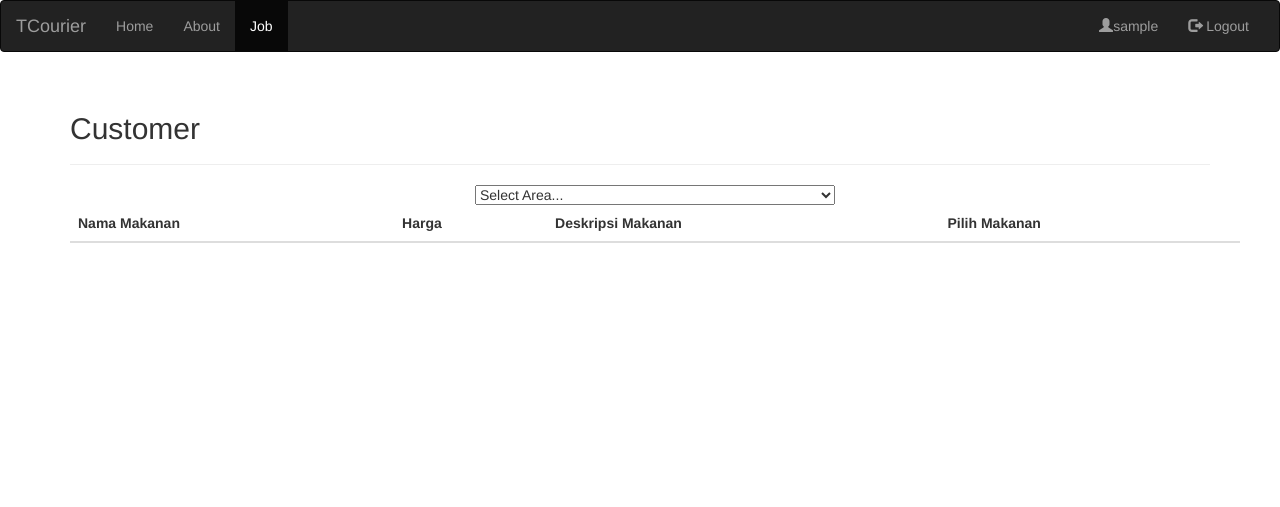
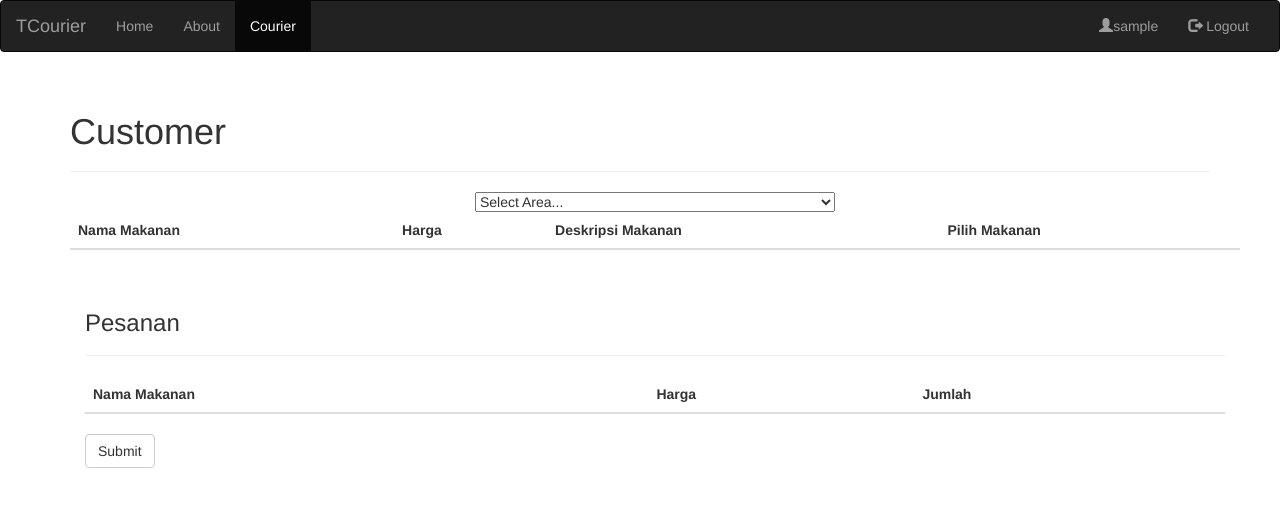
Before and after one commit to 2018-PemrogramanWeb-D/tugas7-fp-tcourier, a PHP site: page /Customer.php in a window 1280 px wide. Shown: the top 507 px of the page. Run offline with PHP 8.4, Linux system fonts and the light colour scheme; the visitor is signed in with stand-in values (Sample User, id 1); data that the repository does not hold is empty.

Commit message:
1.5 Rev1

```diff
--- a/About.php
+++ b/About.php
@@ -30,8 +30,8 @@ session_start();
         <li class="active" ><a href="About.php">About</a></li>
         <?php
         if (isset($_SESSION['login_user'])){
-          if ($_SESSION['job'] ==  'courier') echo '<li><a href="Courier.php">Job</a></li>';
-          else if ($_SESSION['job'] ==  'customer') echo '<li><a href="Customer.php">Job</a></li>';
+          if ($_SESSION['job'] ==  'courier') echo '<li><a href="Courier.php">Courier</a></li>';
+          else if ($_SESSION['job'] ==  'customer') echo '<li><a href="Customer.php">Customer</a></li>';
           else  echo'<li><a href="Job.php">Job</a></li>';
       }
         ?>
--- a/Courier.php
+++ b/Courier.php
@@ -29,8 +29,8 @@ include('config.php');
         <li><a href="Home.php">Home</a></li>
         <li><a href="About.php">About</a></li>
         <?php
-          if ($_SESSION['job'] ==  'courier') echo '<li class="active" ><a href="Courier.php">Job</a></li>';
-          else if ($_SESSION['job'] ==  'customer') echo '<li class="active" ><a href="Customer.php">Job</a></li>';
+          if ($_SESSION['job'] ==  'courier') echo '<li class="active" ><a href="Courier.php">Courier</a></li>';
+          else if ($_SESSION['job'] ==  'customer') echo '<li class="active" ><a href="Customer.php">Customer</a></li>';
         ?>
       </ul>
       <ul class="nav navbar-nav navbar-right">
--- a/Customer.php
+++ b/Customer.php
@@ -29,8 +29,8 @@ include('config.php');
         <li><a href="Home.php">Home</a></li>
         <li><a href="About.php">About</a></li>
         <?php
-          if ($_SESSION['job'] ==  'courier') echo '<li class="active" ><a href="Courier.php">Job</a></li>';
-          else if ($_SESSION['job'] ==  'customer') echo '<li class="active" ><a href="Customer.php">Job</a></li>';
+          if ($_SESSION['job'] ==  'courier') echo '<li class="active" ><a href="Courier.php">Courier</a></li>';
+          else if ($_SESSION['job'] ==  'customer') echo '<li class="active" ><a href="Customer.php">Customer</a></li>';
         ?>
       </ul>
       <ul class="nav navbar-nav navbar-right">
@@ -47,7 +47,7 @@ include('config.php');
 
 <div class="container">
   <div class="page-header align-center">
-    <h2>Customer</h2>
+    <h1>Customer</h1>
   </div>
   <div class="container">
   <div class="row">
@@ -56,9 +56,9 @@ include('config.php');
         <form method="POST">
           <select name="wil_cust" class="custom-select btn-block" onchange="this.form.submit();">
             <option value="NULL" selected >Select Area...</option>
-            <option value="m">Mulyosari</option>
-            <option value="g">Gebang</option>
-            <option value="k">Keputih</option>
+            <option value="01">Gebang</option>
+            <option value="02">Keputih</option>
+            <option value="03">Mulyosari</option>
           </select>
         </form>
         </div>
@@ -76,25 +76,34 @@ include('config.php');
 			<?php
 			  $wil_cust = $_SESSION['wil_cust'];
 			  $result = mysqli_query($mysqli, "SELECT * FROM makanan WHERE wilayah_makanan = '$wil_cust' ");
-
 			  if ($result->num_rows > 0) {
-  // output data of each row
 			  while($row = $result->fetch_assoc()) {
 			      echo "
 			          <tr>
-              <td>".$row["nama_makanan"]."</td> <td>".$row["harga_makanan"]."</td> <td>".$row["deskripsi_makanan"]."</td> <td>lol</td>
+			              <td>".$row["nama_makanan"]."</td> <td>".$row["harga_makanan"]."</td> <td>".$row["deskripsi_makanan"]."</td> <td>Pilih</td>
 			          </tr>";
 			    }
 			}
-//  else {
-//     echo "0 results";
-// }
 			?>
+          </tbody>
+          </table>
+      </div>
+    <div class="page-header align-center">
+    	<h3>Pesanan</h3>
+  	</div>
+  	<form name="pesanan_makanan" method="post">
+  	 <table width='100%' class="table table-hover">
+  		<thead>
+          <tr>
+              <th>Nama Makanan</th> <th>Harga</th> <th>Jumlah</th>
+          </tr>
+         </thead>
+         <tbody>
 
          </tbody>
      </table>
-
-      </div>
+     <input type="Submit" class="btn btn-default" name="submitpesanan">
+  	</form>
 </div>
 </body>
 </html>
--- a/Login.php
+++ b/Login.php
@@ -1,4 +1,5 @@
-<?php include('config.php')
+<?php
+include('config.php')
 ?>
 <!DOCTYPE html>
 <html lang="en">
--- a/config.php
+++ b/config.php
@@ -51,8 +51,8 @@ if(isset($_POST['Update'])){
 
     if(isset($_POST['job']))
     {
+      $_SESSION['wil_cust'] ='';
       $_SESSION['job'] = $_POST['job'];
-      $_SESSION['wil_cust'] = '';
       if($_SESSION['job'] == 'courier') {
         header("location: Courier.php");
      }else {
@@ -61,9 +61,9 @@ if(isset($_POST['Update'])){
 
     }
 
-  if(isset($_POST['wil_cust']))
-  {
-    $_SESSION['wil_cust'] = $_POST['wil_cust'];
-  }
+	 if(isset($_POST['wil_cust']))
+	 {
+	   $_SESSION['wil_cust'] = $_POST['wil_cust'];
+	 }
 
 ?>
```
Also changed, not shown: Edit.php (+4 -5 lines), Home.php (+2 -7 lines), Job.php (+4 -5 lines). Lines whose indentation alone changed are shown as unchanged.
